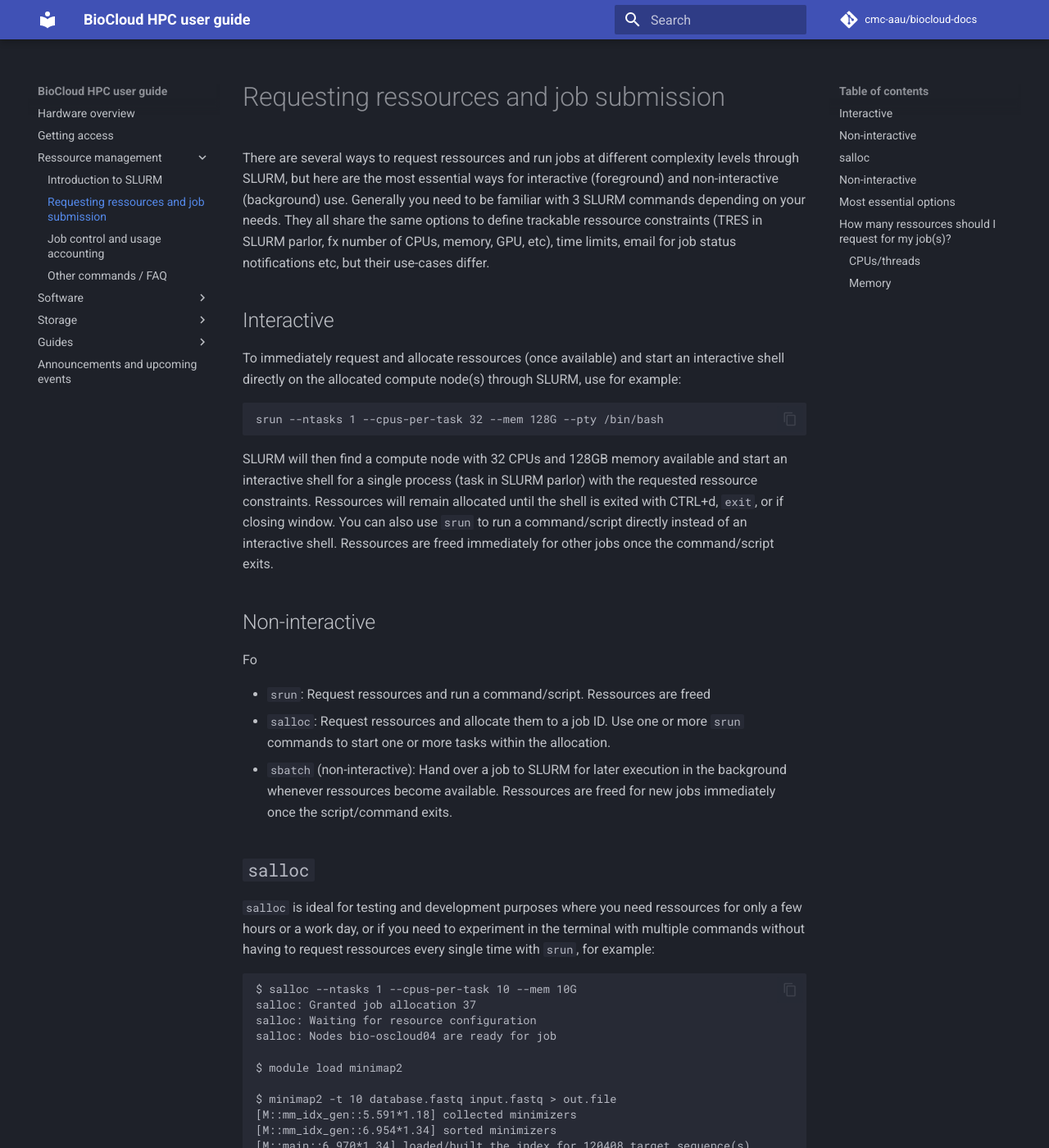
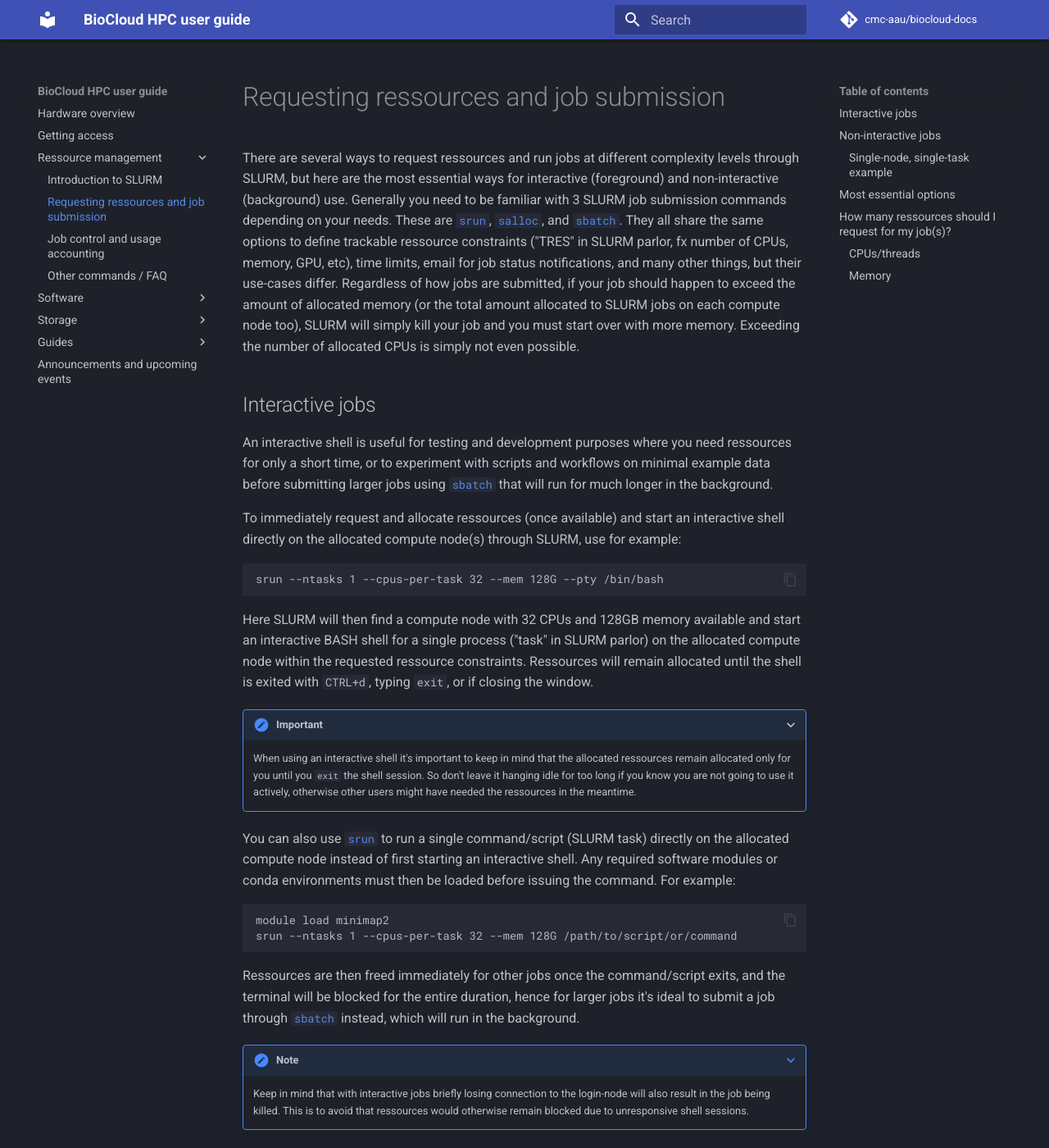
Before and after one commit to cmc-aau/hpc-docs, an MkDocs documentation site: the page built from docs/slurm/request.md, in a window 1280 px wide and 1400 px high. Shown: the whole window at 82% size. Built offline with MkDocs 1.6.1 and Material for MkDocs 9.7.7, drawn with Linux system fonts in a browser that asks for light colours; comment, search, counter and statistics services are not loaded; some of the changed text lies outside the part shown.

Commit message:
correct slurm submission page

````diff
--- a/docs/slurm/request.md
+++ b/docs/slurm/request.md
@@ -1,53 +1,51 @@
 # Requesting ressources and job submission
-There are several ways to request ressources and run jobs at different complexity levels through SLURM, but here are the most essential ways for interactive (foreground) and non-interactive (background) use. Generally you need to be familiar with 3 SLURM commands depending on your needs. They all share the same options to define trackable ressource constraints (TRES in SLURM parlor, fx number of CPUs, memory, GPU, etc), time limits, email for job status notifications etc, but their use-cases differ.
+There are several ways to request ressources and run jobs at different complexity levels through SLURM, but here are the most essential ways for interactive (foreground) and non-interactive (background) use. Generally you need to be familiar with 3 SLURM job submission commands depending on your needs. These are [`srun`](https://slurm.schedmd.com/srun.html), [`salloc`](https://slurm.schedmd.com/salloc.html), and [`sbatch`](https://slurm.schedmd.com/sbatch.html). They all share the same options to define trackable ressource constraints ("TRES" in SLURM parlor, fx number of CPUs, memory, GPU, etc), time limits, email for job status notifications, and many other things, but their use-cases differ. Regardless of how jobs are submitted, if your job should happen to exceed the amount of allocated memory (or the total amount allocated to SLURM jobs on each compute node too), SLURM will simply kill your job and you must start over with more memory. Exceeding the number of allocated CPUs is simply not even possible.
 
-## Interactive
+## Interactive jobs
+An interactive shell is useful for testing and development purposes where you need ressources for only a short time, or to experiment with scripts and workflows on minimal example data before submitting larger jobs using [`sbatch`](#non-interactive-jobs) that will run for much longer in the background.
+
 To immediately request and allocate ressources (once available) and start an interactive shell directly on the allocated compute node(s) through SLURM, use for example:
 ```
 srun --ntasks 1 --cpus-per-task 32 --mem 128G --pty /bin/bash
 ```
-SLURM will then find a compute node with 32 CPUs and 128GB memory available and start an interactive shell for a single process (task in SLURM parlor) with the requested ressource constraints. Ressources will remain allocated until the shell is exited with CTRL+d, `exit`, or if closing window. You can also use `srun` to run a command/script directly instead of an interactive shell. Ressources are freed immediately for other jobs once the command/script exits.
-
-## Non-interactive
-Fo
-
- - `srun`: Request ressources and run a command/script. Ressources are freed
- - `salloc`: Request ressources and allocate them to a job ID. Use one or more `srun` commands to start one or more tasks within the allocation.
- - `sbatch` (non-interactive): Hand over a job to SLURM for later execution in the background whenever ressources become available. Ressources are freed for new jobs immediately once the script/command exits.
-
-## `salloc`
-`salloc` is ideal for testing and development purposes where you need ressources for only a few hours or a work day, or if you need to experiment in the terminal with multiple commands without having to request ressources every single time with `srun`, for example:
-
-```
-$ salloc --ntasks 1 --cpus-per-task 10 --mem 10G
-salloc: Granted job allocation 37
-salloc: Waiting for resource configuration
-salloc: Nodes bio-oscloud04 are ready for job
-
-$ module load minimap2
-
-$ minimap2 -t 10 database.fastq input.fastq > out.file
-[M::mm_idx_gen::5.591*1.18] collected minimizers
-[M::mm_idx_gen::6.954*1.34] sorted minimizers
-[M::main::6.970*1.34] loaded/built the index for 120408 target sequence(s)
-```
+Here SLURM will then find a compute node with 32 CPUs and 128GB memory available and start an interactive BASH shell for a single process ("task" in SLURM parlor) on the allocated compute node within the requested ressource constraints. Ressources will remain allocated until the shell is exited with `CTRL+d`, typing `exit`, or if closing the window.
 
 ???+ Important
-      When using `salloc` it's important to keep in mind that the allocated ressources remain reserved only for you until you `exit` the shell session. So don't leave it hanging for too long if you know you are not going to use it actively, otherwise other users might have needed the ressources.
+      When using an interactive shell it's important to keep in mind that the allocated ressources remain allocated only for you until you `exit` the shell session. So don't leave it hanging idle for too long if you know you are not going to use it actively, otherwise other users might have needed the ressources in the meantime.
 
-## Non-interactive
-The `sbatch` is in many cases the best way to use SLURM. It's different in the way that the ressources are requested. It's done by `#SBATCH` comment-style lines in a shell script, and the script is then submitted to SLURM using an `sbatch script.sh` command. This is ideal for submitting large jobs that will run for many hours or days, but of course also for testing/development work. A full-scale example SLURM batch script could look like this:
+You can also use [`srun`](https://slurm.schedmd.com/srun.html) to run a single command/script (SLURM task) directly on the allocated compute node instead of first starting an interactive shell. Any required software modules or conda environments must then be loaded before issuing the command. For example:
+```
+module load minimap2
+srun --ntasks 1 --cpus-per-task 32 --mem 128G /path/to/script/or/command
+```
+Ressources are then freed immediately for other jobs once the command/script exits, and the terminal will be blocked for the entire duration, hence for larger jobs it's ideal to submit a job through [`sbatch`](#non-interactive-jobs) instead, which will run in the background.
+
+???+ Note
+      Keep in mind that with interactive jobs briefly losing connection to the login-node will also result in the job being killed. This is to avoid that ressources would otherwise remain blocked due to unresponsive shell sessions.
+
+[`srun`](https://slurm.schedmd.com/srun.html) is also used if multiple tasks (separate processes) must be run within the same ressource allocation (job) already obtained through [`salloc`](https://slurm.schedmd.com/salloc.html) or [`sbatch`](#non-interactive-jobs).
+
+## Non-interactive jobs
+SLURM batch scripts are in many cases the best way to use SLURM. It's different in the way that the ressources are requested. It's done by `#SBATCH` comment-style lines in a shell script, and the script is then submitted to SLURM using an `sbatch script.sh` command. This is ideal for submitting large jobs that will run for many hours or days, but of course also for testing/development work. Ideally, a SLURM batch script should always contain (in order):
+
+ - Any number of `#SBATCH` lines with options defining ressource constraints and other [options](#most-essential-options) for the task(s) being run
+ - A list of commands to load required software modules or conda environments required for *all tasks*
+ - The main body of the script/workflow, or otherwise any number of `srun` calls to start external commands/scripts as asynchronous SLURM tasks within the same ressource allocation (=job ID)
+
+### Single-node, single-task example
+A full-scale example SLURM `sbatch` script for a single task could look like this:
 
 **minimap2test.sh**
 ```bash
 #!/usr/bin/bash -l
 #SBATCH --job-name=minimap2test
-#SBATCH --output=job_%j_%x.txt
+#SBATCH --output=job_%j_%x.out
+#SBATCH --error=job_%j_%x.err
+#SBATCH --nodes=1
+#SBATCH --ntasks=1
 #SBATCH --ntasks-per-node=1
-#SBATCH --ntasks=1
 #SBATCH --cpus-per-task=10
 #SBATCH --mem=10G
-#SBATCH --nodes=1
 #SBATCH --time=60:00
 #SBATCH --mail-type=ALL
 #SBATCH --mail-user=abc@bio.aau.dk
@@ -64,7 +62,10 @@
 ???+ Important
       The `bash -l` in the top "shebang" line is required for the compute nodes to be able to load conda environments correctly.
 
-Submit the batch script to the SLURM job queue using `sbatch minimap2test.sh`, and it will then start once the requested amount of ressources are available (also taking into account your past usage and priorities of other jobs etc, all 3 job submission commands do that). If you set the `--mail-user` and `--mail-type` arguments you should get a notification email once the job starts and finishes with additional details like how many ressources you have actually used compared to what you have requested. This is essential information for future jobs to avoid overbooking. As the job is handled by slurm in the background by the SLURM daemons on the individual compute nodes you won't see any output to the terminal, it will instead be written to the file defined by `--output`. To follow along use `tail -f /user_data/abc/slurmjobs/job_123.txt`. The line `--output=job_%j_%x.txt` above would result in an output file named job_xx_minimap2test.txt in the current working directory.
+Submit the batch script to the SLURM job queue using `sbatch minimap2test.sh`, and it will then start once the requested amount of ressources are available (also taking into account your past usage and priorities of other jobs etc, all 3 job submission commands do that). If you set the `--mail-user` and `--mail-type` arguments you should get a notification email once the job starts and finishes with additional details like how many ressources you have actually used compared to what you have requested. This is essential information for future jobs to avoid overbooking and maximize ressource utilization of the cluster.
+
+???- "Non-interactive job output (`stdout`/`stderr` streams)"
+      As the job is handled by SLURM in the background by the SLURM daemons on the individual compute nodes you won't see any output to the terminal. It will instead be written to the file(s) defined by `--output` and `--error`. To follow along use `tail -f job_123.out`. The line `--output=job_%j_%x.out` above would result in an output file named `job_xx_minimap2test.out` in the current working directory.
 
 
 ## Most essential options
@@ -72,24 +73,25 @@
 
 | Option               | Description                                                                                                  |
 | -------------------  | ------------------------------------------------------------------------------------------------------------  |
-| --job-name           | A user-defined name for the job or task. This name helps identify the job in logs and accounting records.    |
-| --begin              | Specifies a start time for the job to begin execution. Jobs won't start before this time.                  |
-| --output             | Defines the name of the output file for the job's standard output (stdout) ideally on shared storage, see filename patterns [here](https://slurm.schedmd.com/sbatch.html#SECTION_%3CB%3Efilename-pattern%3C/B%3E).                                |
-| --ntasks-per-node    | Specifies the number of tasks to be launched per allocated compute node.                                     |
-| --ntasks             | Indicates the total number of tasks or processes that the job should execute.                               |
-| --cpus-per-task      | Sets the number of CPU cores allocated per task. Required for parallel and multithreaded applications.         |
-| --mem                | Specifies the memory limit per node or per task for the job.             |
-| --nodes              | Indicates the total number of compute nodes to be allocated for the job.                                    |
-| --nodelist           | Specifies a comma-separated list of specific compute nodes to be allocated for the job.                     |
-| --gres               | List of "generic consumable ressources" to use, for example a GPU. |
-| --partition          | The SLURM partition to which the job is submitted. Default is to use the `biocloud-cpu` partition. |
-| --time               | Defines the maximum time limit for job execution. It can be expressed in minutes, hours, or days. [Details here](https://slurm.schedmd.com/sbatch.html#OPT_time)          |
-| --mail-type          | Configures email notifications for job events such as "BEGIN", "END", "FAIL", or "ALL". [Details here](https://slurm.schedmd.com/sbatch.html#OPT_mail-type)                       |
-| --mail-user          | Specifies the email address where job notifications are sent.                                                |
+| `--job-name`           | A user-defined name for the job or task. This name helps identify the job in logs and accounting records.    |
+| `--begin`              | Specifies a start time for the job to begin execution. Jobs won't start before this time.                  |
+| `--output`, `--error`             | Redirect the job's standard output/error (`stdout`/`stderr`) to a file, ideally on network storage. All directories in the path must exist before the job can start. By default `stderr` and `stdout` are merged into a file `slurm-%j.out` in the current workdir, where `%j` is the job allocation number. See filename patterns [here](https://slurm.schedmd.com/sbatch.html#SECTION_%3CB%3Efilename-pattern%3C/B%3E).                                |
+| `--ntasks-per-node`    | Specifies the number of tasks to be launched per allocated compute node.                                     |
+| `--ntasks`             | Indicates the total number of tasks or processes that the job should execute.                               |
+| `--cpus-per-task`      | Sets the number of CPU cores allocated per task. Required for parallel and multithreaded applications.         |
+| `--mem`, `--mem-per-cpu`, or `--mem-per-gpu`                | Specifies the memory limit per node, or per allocated CPU/GPU. These are mutually exclusive.             |
+| `--nodes`              | Indicates the total number of compute nodes to be allocated for the job.                                    |
+| `--nodelist`           | Specifies a comma-separated list of specific compute nodes to be allocated for the job.                     |
+| `--gres`               | List of "generic consumable ressources" to use, for example a GPU. |
+| `--partition`          | The SLURM partition to which the job is submitted. Default is to use the `biocloud-cpu` partition. |
+| `--chdir` | Set the working directory of the batch script before it's executed. Environment variables are not supported. |
+| `--time`               | Defines the maximum time limit for job execution. It can be expressed in minutes, hours, or days. [Details here](https://slurm.schedmd.com/sbatch.html#OPT_time)          |
+| `--mail-type`          | Configures email notifications for certain job events. One or more comma-separated values of: `NONE`, `ALL`, `BEGIN`, `END`, `FAIL`, `REQUEUE`, `ARRAY_TASKS`. [Details here](https://slurm.schedmd.com/sbatch.html#OPT_mail-type)                       |
+| `--mail-user`          | Specifies the email address where job notifications are sent.                                                |
 
 Most options are self-explanatory. But for our setup and common use-cases you almost always want to set `--nodes` to 1, meaning your job will only run on a single compute node at a time. For multithreaded applications (most are nowadays) you mostly only need to set `ntasks` to `1` because threads are spawned from a single process (=task in SLURM parlor), and then increase `--cpus-per-task` instead.
 
-Jobs that will spawn many parallel processes, fx when using GNU `parallel` or `xargs`, will require you to increase `ntasks` instead and set `--cpus-per-task` to `1`, as many independent processes will be launched that likely don't use any multithreading (depending on your exact command(s)/script). If they also use multithreading you must also increase `--cpus-per-task`, and the total number of CPU allocated by slurm will thus be `cpus-per-task * ntasks`.
+Jobs that will spawn many parallel processes, fx when using GNU `parallel` or `xargs`, will require you to increase `ntasks` instead and set `--cpus-per-task` to `1`, as many independent processes will be launched that likely don't use any multithreading (depending on your exact command(s)/script). If they also use multithreading you must also increase `--cpus-per-task`, and the total number of CPUs allocated by SLURM will thus be `cpus-per-task * ntasks`.
 
 ??? "Jobs that span multiple compute nodes"
       If needed the BioCloud is properly set up with the `OpenMPI` and `PMIx` message interfaces for distributed work across multiple compute nodes, but it requires you to [tailor your scripts and commands](https://curc.readthedocs.io/en/latest/programming/parallel-programming-fundamentals.html) specifically for distributed work and is a topic for another time. You can run "brute-force parallel" jobs, however, using for example [GNU parallel](https://curc.readthedocs.io/en/latest/software/GNUParallel.html) and distribute them across nodes, but this is only for experienced users and they must figure that out for themselves for now.
````
